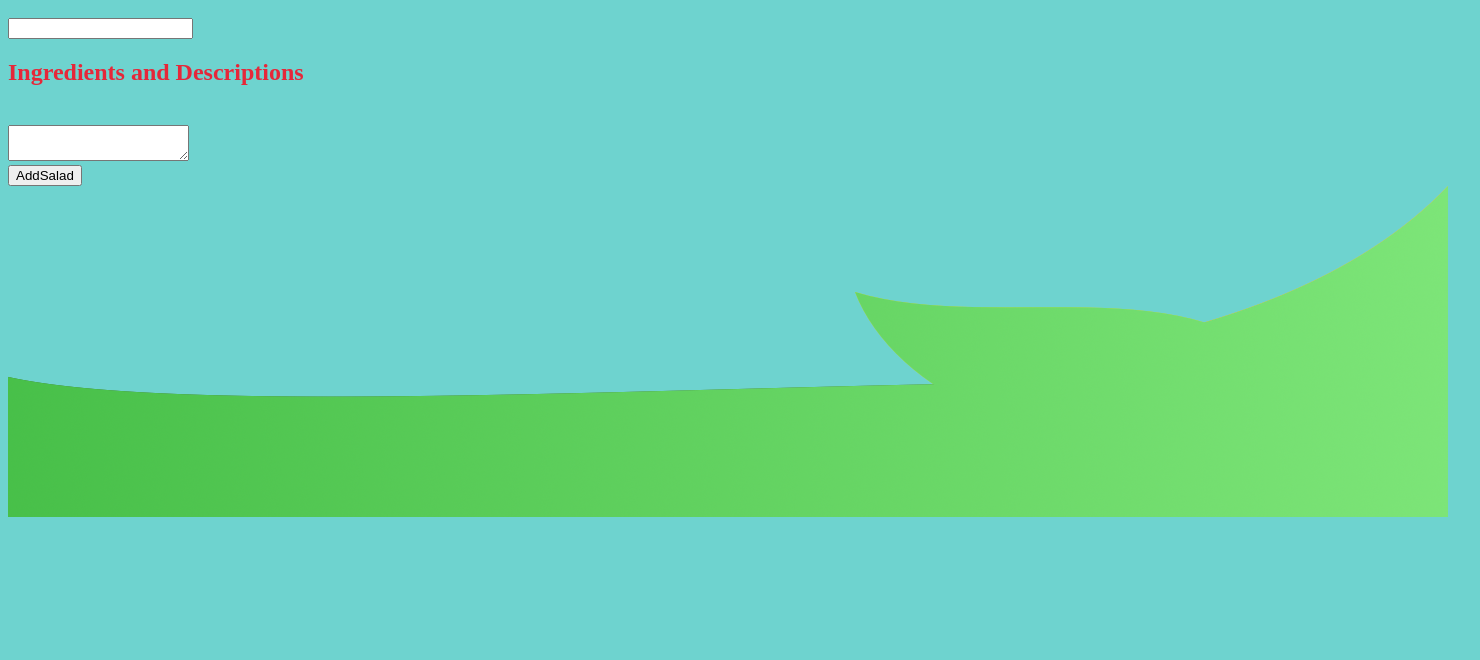
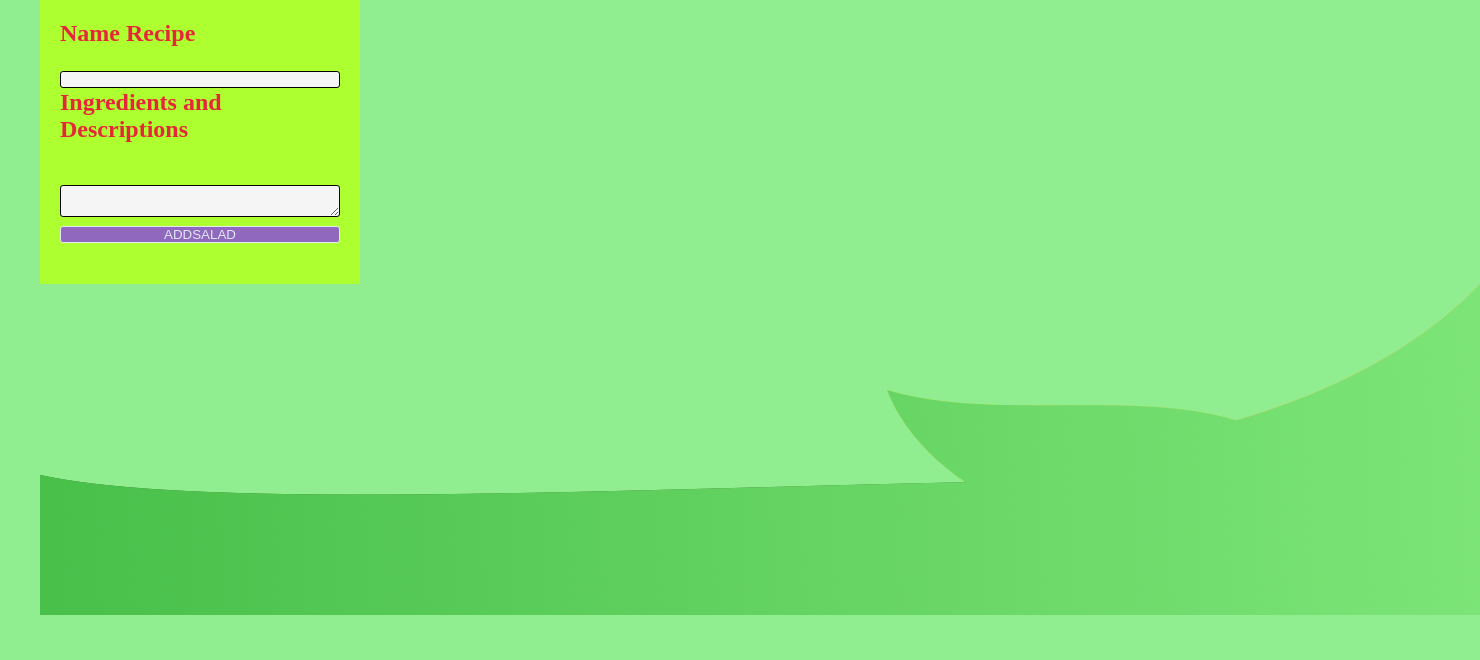
Before and after one commit to bjamroga98/ProjectAplicationWeb, a website: page RecipeApp/salad.html in a window 1280 px wide. Shown: the part 551-1211 px from the top of the page, 1480 px wide, since content can reach past the window. Before the commit the page ends 1079 px from the top, so only its background shows below. Drawn offline with nearby package versions, Linux system fonts and the light colour scheme; files that its build step writes are made by us from their sources.

Commit message:
mini change

```diff
--- a/RecipeApp/scripts/apps.ts
+++ b/RecipeApp/scripts/apps.ts
@@ -1,4 +1,5 @@
 import pestoRecipe from "./app"
+import "./style/app.scss"
 class pestoBox {
 
     _pestolist: pestoRecipe[];
--- a/RecipeApp/scripts/desserts.ts
+++ b/RecipeApp/scripts/desserts.ts
@@ -1,4 +1,5 @@
 import dessertRecipe from "./dessert"
+import "./style/dessert.scss"
 class dessertBox {
 
     _dessertlist: dessertRecipe[];
--- a/RecipeApp/scripts/drinks.ts
+++ b/RecipeApp/scripts/drinks.ts
@@ -1,4 +1,5 @@
 import drinkRecipe from "./drink"
+import "./style/drink.scss"
 class drinkBox {
 
     _drinklist: drinkRecipe[];
--- a/RecipeApp/scripts/meats.ts
+++ b/RecipeApp/scripts/meats.ts
@@ -1,4 +1,5 @@
 import meatRecipe from "./meat"
+import "./style/meat.scss"
 class meatBox {
 
     _meatlist: meatRecipe[];
--- a/RecipeApp/scripts/salads.ts
+++ b/RecipeApp/scripts/salads.ts
@@ -1,4 +1,5 @@
 import saladRecipe from "./salad"
+import "./style/salad.scss"
 class saladBox {
 
     _saladlist: saladRecipe[];
--- a/RecipeApp/scripts/soups.ts
+++ b/RecipeApp/scripts/soups.ts
@@ -1,4 +1,5 @@
 import soupRecipe from "./soup"
+import "./style/soup.scss"
 class soupBox {
 
     _souplist: soupRecipe[];
--- a/RecipeApp/scripts/veges.ts
+++ b/RecipeApp/scripts/veges.ts
@@ -1,4 +1,5 @@
 import vegeRecipe from "./vege"
+import "./style/vege.scss"
 class vegeBox {
 
     _vegelist: vegeRecipe[];
--- a/RecipeApp/style/salad.scss
+++ b/RecipeApp/style/salad.scss
@@ -1,27 +1,61 @@
-$grey: #e1e8f0;
-$cyan: #6ed3cf;
-$dark-orange: #e62739;
-$purple: #9068be;
+*{
+    margin: 0;
+    padding:0;
+}
+body {
+    background: lightgreen;
+    margin: 40px;
+    font-family: 'Segoe UI', sans-serif;
+  }
+  .form-style{
+    width: 320px;
+    background: greenyellow;
+    padding: 40px 20px;
+    box-sizing: border-box;
 
-body {
-	background-color: $cyan;
-	font-family: 'Lato';
   }
+  input{
+    width: 100%;
+    background: whitesmoke;
+    border: 1px solid;
+    border-radius: 3px;
+    padding: 0px 20px;
+    box-sizing: border-box;
+  }
+
+  textarea{
+    width: 100%;
+    background: whitesmoke;
+    border: 1px solid;
+    border-radius: 3px;
+    padding: 0px 20px;
+    box-sizing: border-box;
+  }
+
   h1, h2 {
     margin-bottom: 20px;
     font-family: 'Pacifico';
-	color: $dark-orange;
+    color: #e62739;
   }
-.btn-purple{
+
+  .btn {
     text-transform: uppercase;
-	color: $grey;
-	background-color: $purple;
+    color: #e1e8f0;
+    background-color: #9068be;
+    cursor: pointer;
   }
-#recipe-list ul:hover{
+
+  #recipe p:hover {
     cursor: pointer;
-	background-color: $purple;
-	color: $grey;
+    background-color: #9068be;
+    color: #e1e8f0;
   }
-.col-sm-4{
-	margin-bottom:20px;
+
+  .col-sm-4 {
+    margin-bottom: 20px;
   }
+  #logo
+{
+    position: relative;
+
+}
--- /dev/null
+++ b/RecipeApp/style/vege.scss
@@ -0,0 +1,61 @@
+*{
+    margin: 0;
+    padding:0;
+}
+body {
+    background: lightgreen;
+    margin: 40px;
+    font-family: 'Segoe UI', sans-serif;
+  }
+  .form-style{
+    width: 320px;
+    background: greenyellow;
+    padding: 40px 20px;
+    box-sizing: border-box;
+
+  }
+  input{
+    width: 100%;
+    background: whitesmoke;
+    border: 1px solid;
+    border-radius: 3px;
+    padding: 0px 20px;
+    box-sizing: border-box;
+  }
+
+  textarea{
+    width: 100%;
+    background: whitesmoke;
+    border: 1px solid;
+    border-radius: 3px;
+    padding: 0px 20px;
+    box-sizing: border-box;
+  }
+
+  h1, h2 {
+    margin-bottom: 20px;
+    font-family: 'Pacifico';
+    color: #e62739;
+  }
+
+  .btn {
+    text-transform: uppercase;
+    color: #e1e8f0;
+    background-color: #9068be;
+    cursor: pointer;
+  }
+
+  #recipe p:hover {
+    cursor: pointer;
+    background-color: #9068be;
+    color: #e1e8f0;
+  }
+
+  .col-sm-4 {
+    margin-bottom: 20px;
+  }
+  #logo
+{
+    position: relative;
+
+}
```
Also changed, not shown: RecipeApp/style/contact.scss (added), RecipeApp/style/dessert.scss (renamed from RecipeApp/style/dessert.css), RecipeApp/style/drink.scss (renamed from RecipeApp/style/drink.css), RecipeApp/style/meat.scss (renamed from RecipeApp/style/meat.css), RecipeApp/style/soup.scss (renamed from RecipeApp/style/vege.css). Lines whose indentation alone changed are shown as unchanged.
